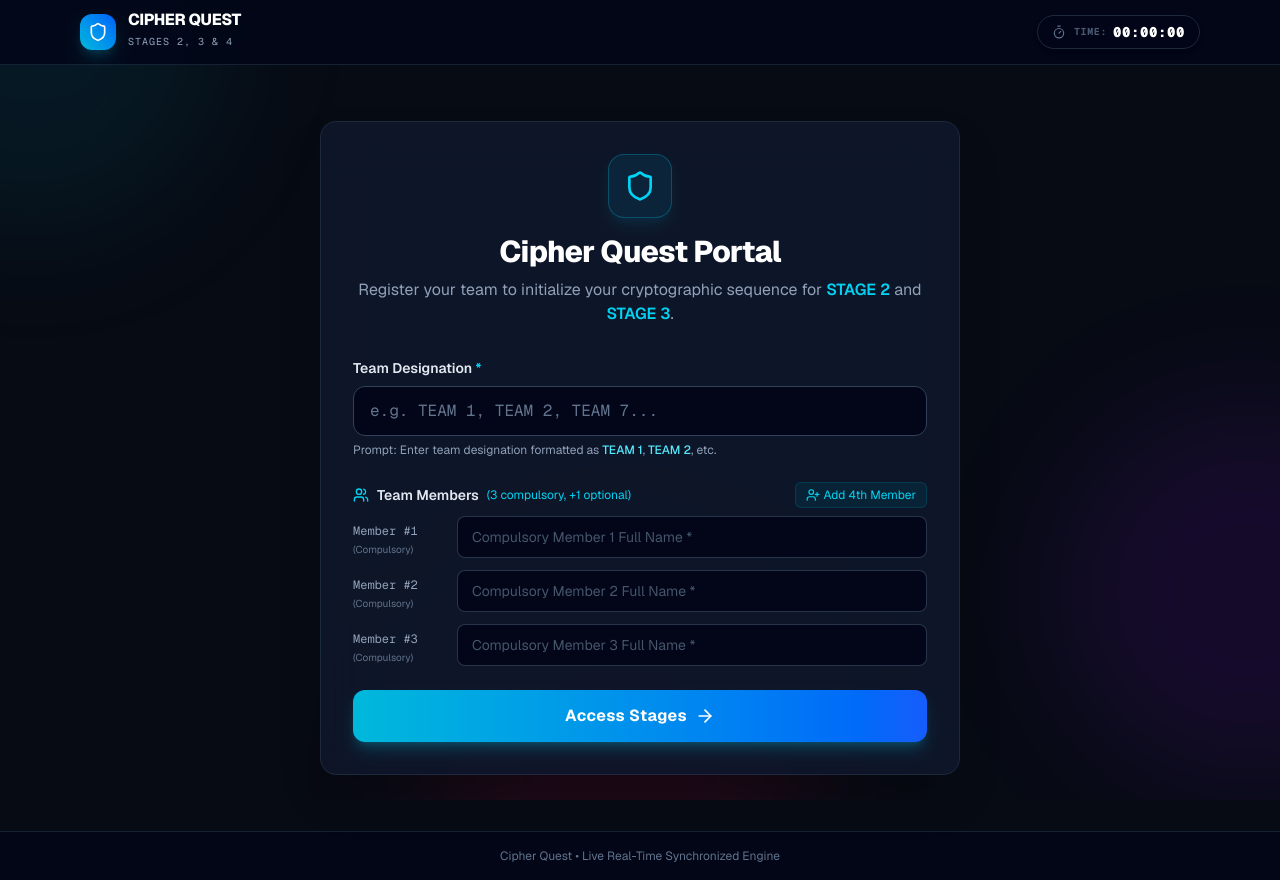
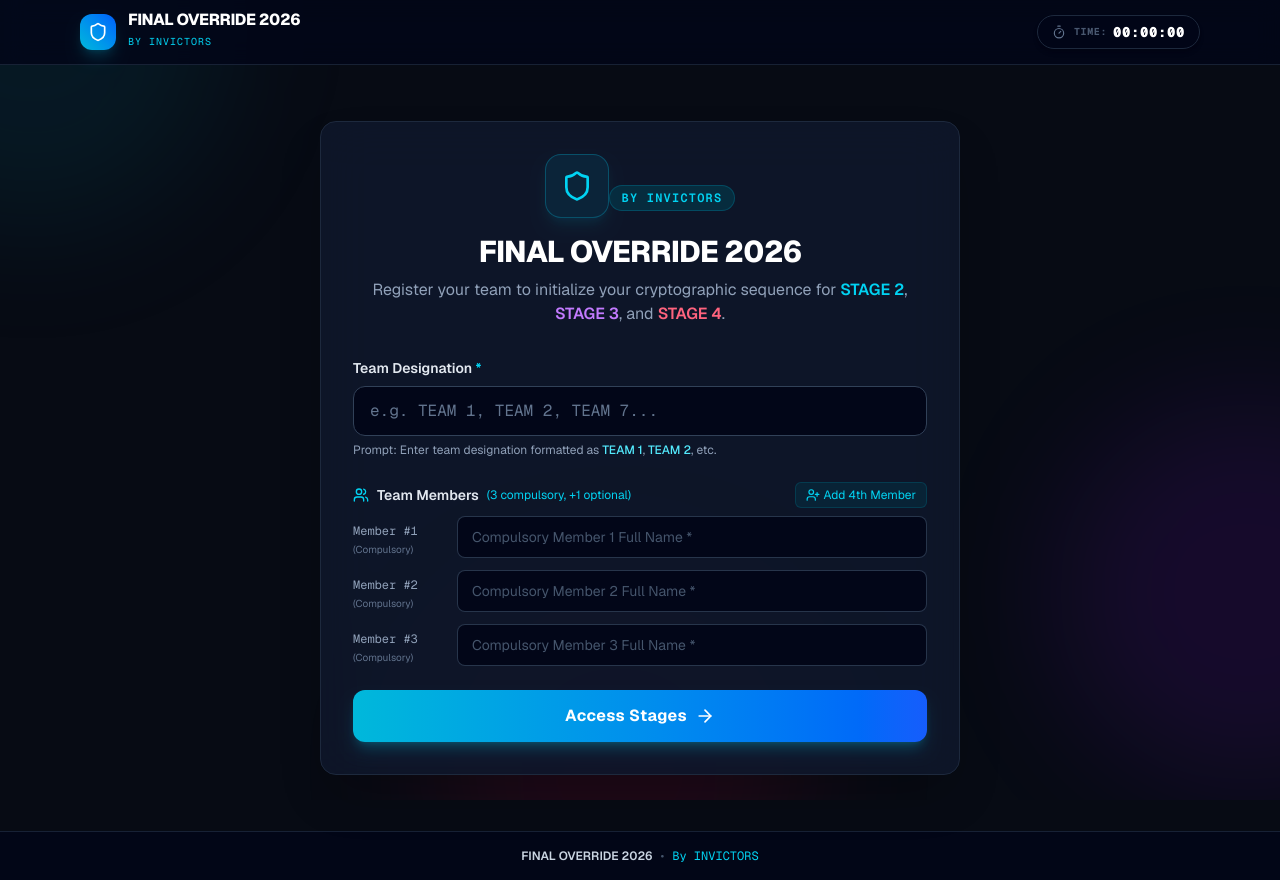
Before and after one commit to AniruddhaMJois/invictors-stage23, a Next.js app: page / in a window 1280 px wide. Built offline with nearby package versions, Linux system fonts and the light colour scheme; no server answers.

Commit message:
feat(main): set game title to FINAL OVERRIDE 2026 by INVICTORS

```diff
--- a/src/app/layout.tsx
+++ b/src/app/layout.tsx
@@ -13,8 +13,8 @@ const geistMono = Geist_Mono({
 });
 
 export const metadata: Metadata = {
-  title: "Create Next App",
-  description: "Generated by create next app",
+  title: "FINAL OVERRIDE 2026 | INVICTORS",
+  description: "FINAL OVERRIDE 2026 by INVICTORS - Multi-Stage Cryptographic & Security Challenge",
 };
 
 export default function RootLayout({ children }: LayoutProps<"/">) {
--- a/src/app/page.tsx
+++ b/src/app/page.tsx
@@ -128,10 +128,10 @@ export default function Home() {
             </div>
             <div>
               <span className="font-extrabold text-base tracking-tight text-white block leading-none">
-                CIPHER QUEST
+                FINAL OVERRIDE 2026
               </span>
-              <span className="text-[10px] text-slate-400 font-mono tracking-widest uppercase">
-                STAGES 2, 3 &amp; 4
+              <span className="text-[10px] text-cyan-400 font-mono tracking-widest uppercase">
+                BY INVICTORS
               </span>
             </div>
           </div>
@@ -261,8 +261,10 @@ export default function Home() {
 
       {/* Footer */}
       <footer className="border-t border-slate-800/80 bg-slate-950/80 py-4 text-center text-xs text-slate-500">
-        <div className="max-w-6xl mx-auto px-4 text-center">
-          <span>Cipher Quest • Live Real-Time Synchronized Engine</span>
+        <div className="max-w-6xl mx-auto px-4 text-center flex flex-col sm:flex-row items-center justify-center gap-1 sm:gap-2">
+          <span className="font-semibold text-slate-300">FINAL OVERRIDE 2026</span>
+          <span className="hidden sm:inline text-slate-600">•</span>
+          <span className="text-cyan-400 font-mono">By INVICTORS</span>
         </div>
       </footer>
     </div>
--- a/src/components/Stage4.tsx
+++ b/src/components/Stage4.tsx
@@ -359,7 +359,7 @@ export default function Stage4({ team, onGoToStage3, onStage4Completed }: Props)
             </div>
 
             <h3 className="text-2xl font-black text-white mb-2">
-              Stage 4 &amp; Quest Completed
+              FINAL OVERRIDE 2026 Completed
             </h3>
 
             {/* MANDATORY WARNING/NOTE POPUP BANNER */}
--- a/src/components/TeamRegistration.tsx
+++ b/src/components/TeamRegistration.tsx
@@ -84,11 +84,14 @@ export default function TeamRegistration({ onTeamRegistered }: Props) {
           <div className="inline-flex items-center justify-center w-16 h-16 rounded-2xl bg-cyan-500/10 border border-cyan-500/30 text-cyan-400 mb-4 shadow-lg shadow-cyan-500/10">
             <Shield className="w-8 h-8" />
           </div>
+          <div className="inline-block px-3 py-1 rounded-full bg-cyan-950/80 border border-cyan-800/60 text-cyan-400 text-xs font-mono font-semibold uppercase tracking-widest mb-3">
+            By INVICTORS
+          </div>
           <h1 className="text-3xl font-extrabold tracking-tight text-white mb-2">
-            Cipher Quest Portal
+            FINAL OVERRIDE 2026
           </h1>
           <p className="text-slate-400 text-sm sm:text-base">
-            Register your team to initialize your cryptographic sequence for <span className="text-cyan-400 font-semibold">STAGE 2</span> and <span className="text-cyan-400 font-semibold">STAGE 3</span>.
+            Register your team to initialize your cryptographic sequence for <span className="text-cyan-400 font-semibold">STAGE 2</span>, <span className="text-purple-400 font-semibold">STAGE 3</span>, and <span className="text-rose-400 font-semibold">STAGE 4</span>.
           </p>
         </div>
 
--- a/src/components/TimerHUD.tsx
+++ b/src/components/TimerHUD.tsx
@@ -61,9 +61,9 @@ export default function TimerHUD({
       }`}
       title={
         isCompleted
-          ? 'Quest Completed: Final Elapsed Time'
+          ? 'FINAL OVERRIDE 2026 Completed: Final Elapsed Time'
           : questStartedAt
-          ? 'Quest Active: Live Elapsed Time'
+          ? 'FINAL OVERRIDE 2026 Active: Live Elapsed Time'
           : 'Timer starts upon entering Stage 2'
       }
     >
```
